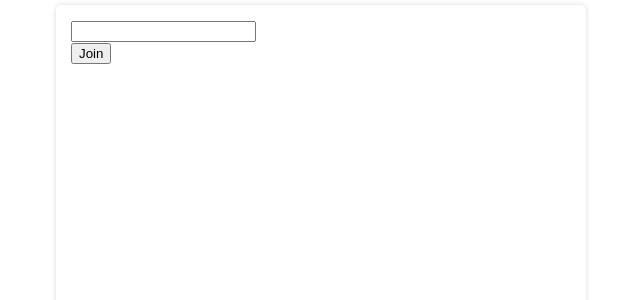
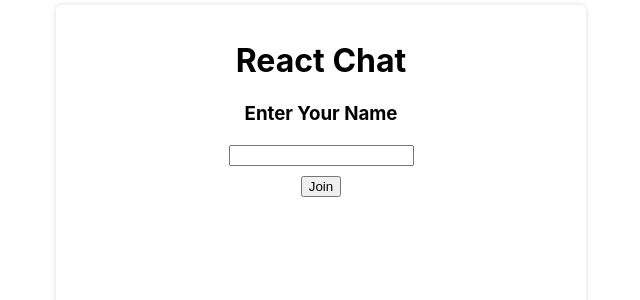
Before and after one commit to Trezxqe/react-chat, a React (Create React App) app in the folder frontend/: page / in a window 1280 px wide. Shown: the top 300 px of the page, without its empty margins (319-959 px from the left). Built offline with nearby package versions, Linux system fonts and the light colour scheme.

Commit message:
styles fix

```diff
--- a/frontend/src/components/loginForm/loginForm.jsx
+++ b/frontend/src/components/loginForm/loginForm.jsx
@@ -1,4 +1,5 @@
 import webSocket from '../../helpers/webSocket.jsx';
+import s from './loginForm.module.css';
 
 const LoginForm = () => {
   const submitHandler = (e) => {
@@ -6,10 +7,14 @@ const LoginForm = () => {
     webSocket.connect(e.target.username.value);
   };
   return (
-    <form onSubmit={submitHandler}>
+    <form className={s.wrapper} onSubmit={submitHandler}>
+      <h1>React Chat</h1>
+      <h3>Enter Your Name</h3>
       <input type='text' name='username' required />
       <br />
-      <button type='submit'>Join</button>
+      <button className={s.button} type='submit'>
+        Join
+      </button>
     </form>
   );
 };
--- /dev/null
+++ b/frontend/src/components/loginForm/loginForm.module.css
@@ -0,0 +1,8 @@
+.wrapper {
+  margin: auto;
+  width: 250px;
+  text-align: center;
+}
+.button {
+  margin-top: 10px;
+}
--- a/frontend/src/components/sidebarActiveUser/sidebarActiveUser.module.css
+++ b/frontend/src/components/sidebarActiveUser/sidebarActiveUser.module.css
@@ -25,3 +25,5 @@
   padding-right: 5px;
   color: #eceaea;
 }
+.other {
+}
--- a/frontend/src/components/sidebarRoomInfo/sidebarRoomInfo.module.css
+++ b/frontend/src/components/sidebarRoomInfo/sidebarRoomInfo.module.css
@@ -1,5 +1,7 @@
 .listing {
-  overflow: hidden;
+  overflow-x: hidden;
+  overflow-y: scroll;
+  max-height: 170px;
 }
 .online {
   border-bottom: 1px solid;
```
